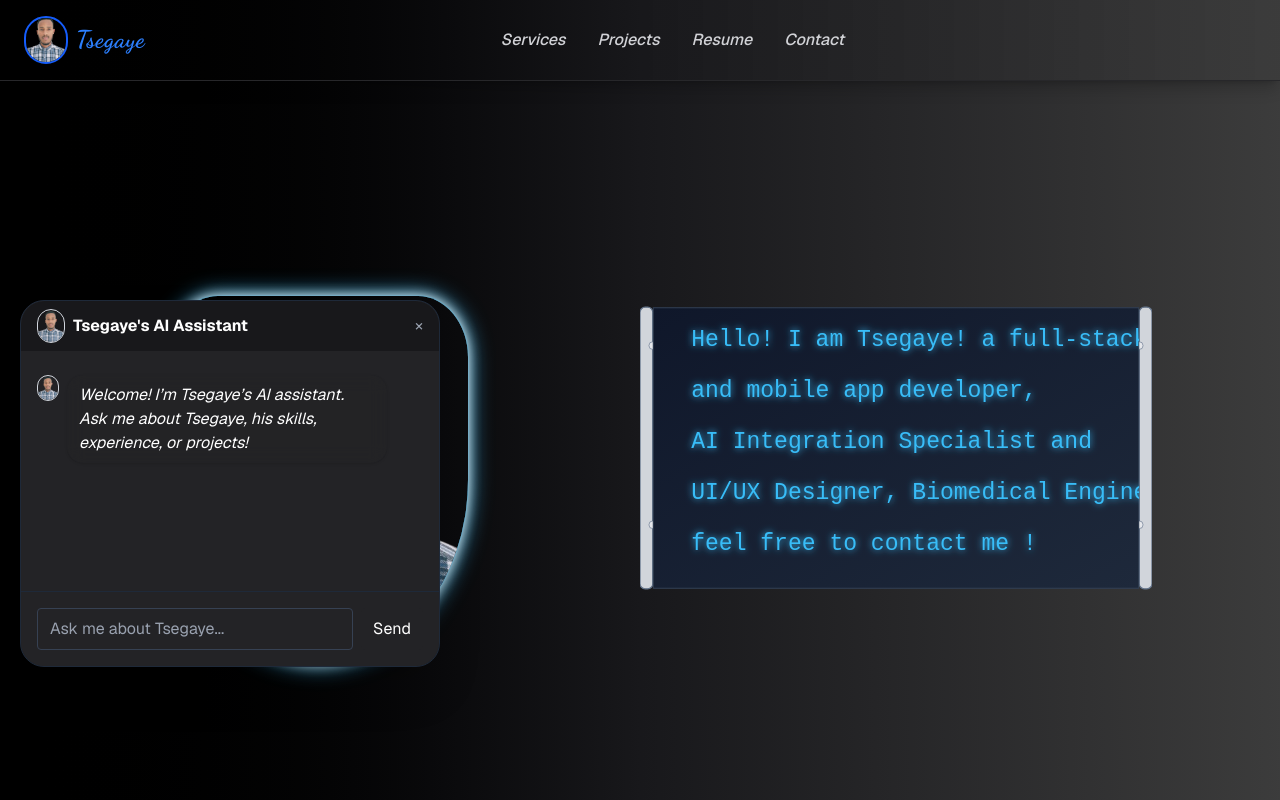
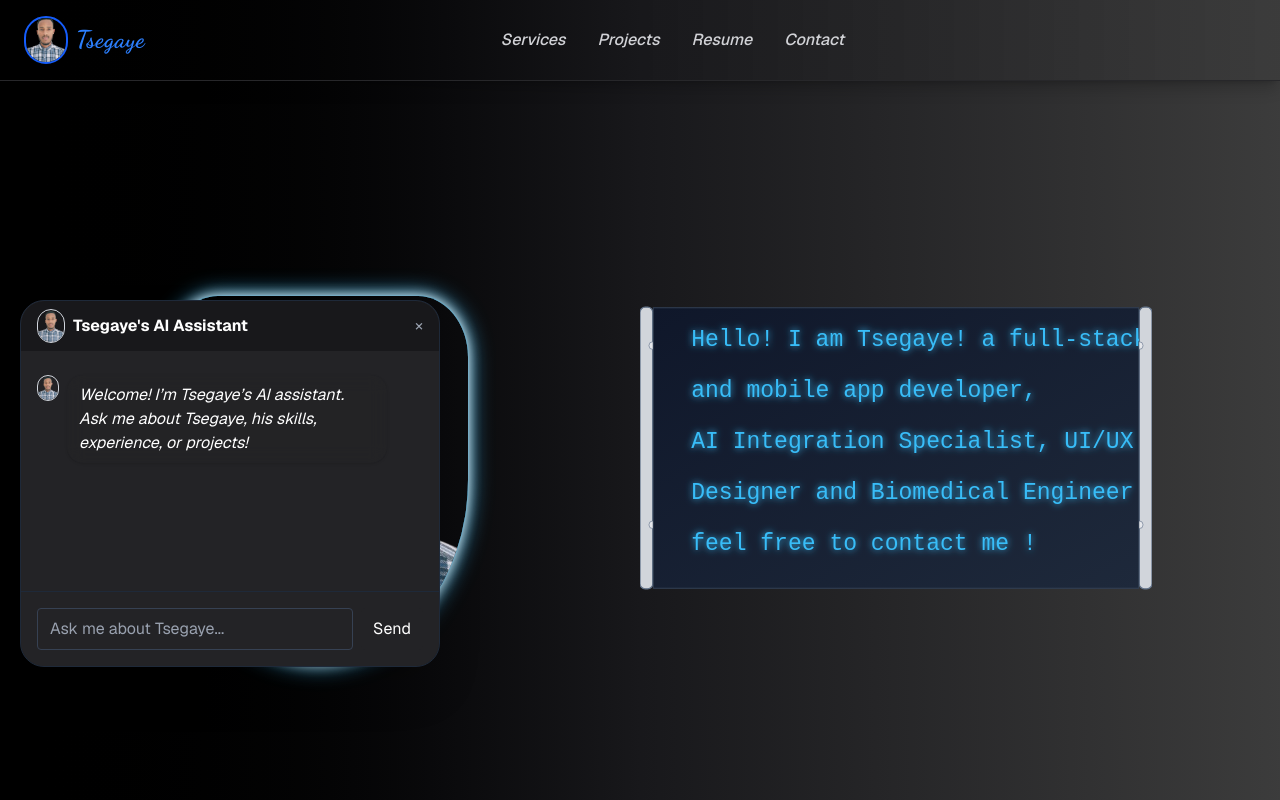
Before and after one commit to tsegayetadele255/portfolio, a Next.js app: page / in a window 1280 px wide. Shown: the top 800 px of the page. Built offline with nearby package versions, Linux system fonts and the light colour scheme.

Commit message:
updated flag structure

```diff
--- a/src/components/AnimatedFlag.tsx
+++ b/src/components/AnimatedFlag.tsx
@@ -84,8 +84,8 @@ const AnimatedFlag: React.FC = () => {
           {/* Static code lines inside the flag */}
           <text x={40} y={70} fontFamily="monospace" fontSize={18} fill="#38bdf8" filter="url(#glow)" >Hello! I am Tsegaye! a full-stack  </text>
           <text x={40} y={110} fontFamily="monospace" fontSize={18} fill="#38bdf8" filter="url(#glow)" > and mobile app developer, </text>
-          <text x={40} y={150} fontFamily="monospace" fontSize={18} fill="#38bdf8" filter="url(#glow)" >AI Integration Specialist and </text>
-          <text x={40} y={190} fontFamily="monospace" fontSize={18} fill="#38bdf8" filter="url(#glow)" > UI/UX Designer, Biomedical Engineer </text>
+          <text x={40} y={150} fontFamily="monospace" fontSize={18} fill="#38bdf8" filter="url(#glow)" >AI Integration Specialist, UI/UX </text>
+          <text x={40} y={190} fontFamily="monospace" fontSize={18} fill="#38bdf8" filter="url(#glow)" > Designer and Biomedical Engineer </text>
           <text x={40} y={230} fontFamily="monospace" fontSize={18} fill="#38bdf8" filter="url(#glow)" >feel free to contact me !</text>
         </g>
       </g>
```
